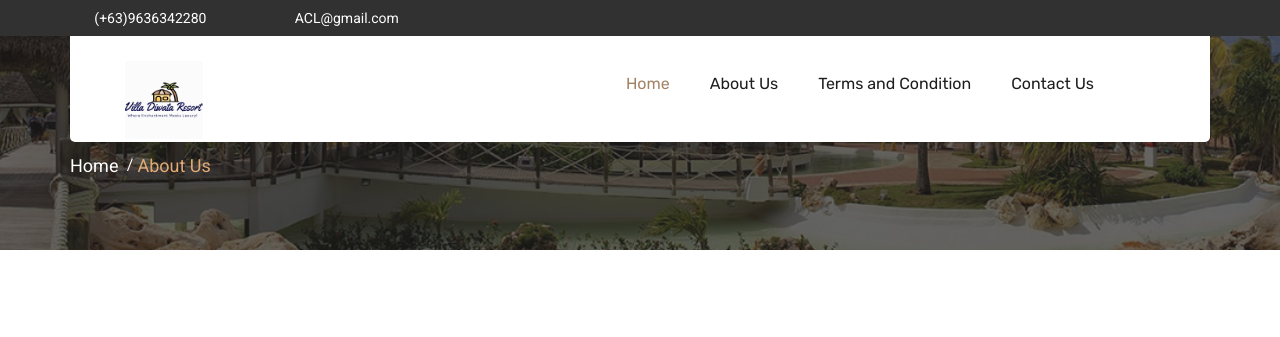
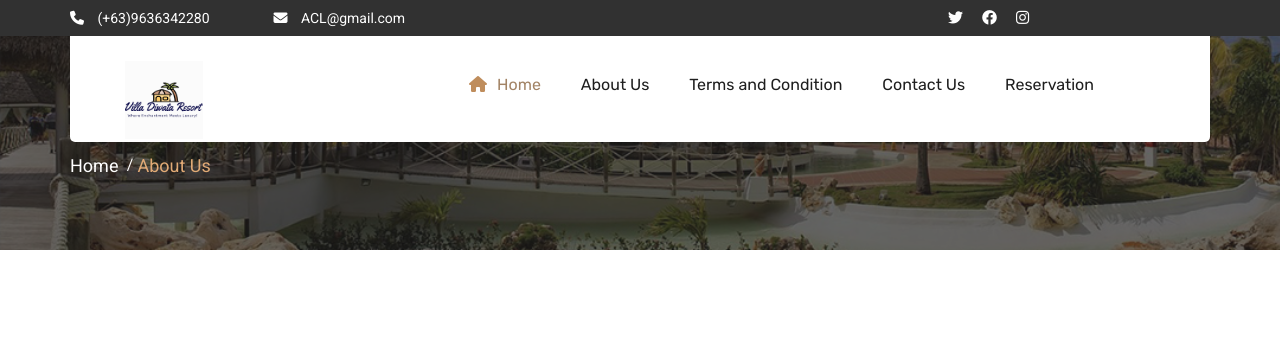
Before and after one commit to yel-x/diwatavilla, a PHP site: page /about.php in a window 1280 px wide. Shown: the top 337 px of the page. Run offline with PHP 8.4, Linux system fonts and the light colour scheme; a stand-in replaces the project's code that opens the database connection; some web fonts are replaced.

Commit message:
Update about.php

```diff
--- a/about.php
+++ b/about.php
@@ -18,6 +18,7 @@
 <link rel="stylesheet" type="text/css" href="css/style.css">
 <link rel="stylesheet" type="text/css" href="css/color.css">
 <link rel="stylesheet" type="text/css" href="css/responsive.css">
+<link rel="stylesheet" href="https://cdnjs.cloudflare.com/ajax/libs/font-awesome/6.4.0/css/all.min.css" integrity="sha512-iecdLmaskl7CVkqkXNQ/ZH/XLlvWZOJyj7Yy7tcenmpD1ypASozpmT/E0iPtmFIB46ZmdtAc9eNBvH0H/ZpiBw==" crossorigin="anonymous" referrerpolicy="no-referrer" />
 
 
 	<link rel="stylesheet" type="text/css" href="css/popup.php">
@@ -40,9 +41,10 @@
 					</div><!--con-links end-->
 					<div class="social-links">
 						<ul class="social-lnks">
-							<li><a href="#" title=""><i class="fa fa-facebook"></i></a></li>
-							<li><a href="#" title=""><i class="fa fa-twitter"></i></a></li>
-							<li><a href="#" title=""><i class="fa fa-google-plus"></i></a></li>
+						<li><a href="#" title=""><i class="fa-brands fa-twitter"></i></a></li>
+						<li><a href="#" title=""><i class="fa-brands fa-facebook"></i></a></li>
+						<li><a href="#" title=""><i class="fa-brands fa-instagram"></i></a></li>
+
 
 						</ul>
 
@@ -60,13 +62,15 @@
 						<div class="menu-search">
 							<nav>
 								<ul>
-									<li class="active menu-item-has-children"><a href="index.php" title=""><i class="fa fa-joomla"></i>Home</a>
+									<li class="active menu-item-has-children"><a href="index.php" title=""><i class="fa-solid fa-house"></i>Home</a>
 
 									</li>
 
 									<li><a href="about.php" title="">About Us</a></li>
 										<li><a href="term.php" title="">Terms and Condition</a></li>
 									<li><a href="contact.php" title="">Contact Us</a></li>
+									<li><a href="reservation.php" title="">Reservation</a></li>
+
 								</ul>
 		 					</nav><!--nav end-->
 
@@ -209,9 +213,9 @@
 											<p>Lorem ipsum dolor sit amet, consectetuer adipiscing elit,  sed diam nonummy nibh euismod it tincidunt ut laoreet commodo consequat.  </p>
 
 											<ul class="sc-links">
-												<li><a href="#" title=""><i class="fa fa-facebook"></i></a></li>
-												<li><a href="#" title=""><i class="fa fa-twitter"></i></a></li>
-												<li><a href="#" title=""><i class="fa fa-google-plus"></i></a></li>
+											<li><a href="#" title=""><i class="fa-brands fa-twitter"></i></a></li>
+											<li><a href="#" title=""><i class="fa-brands fa-facebook"></i></a></li>
+											<li><a href="#" title=""><i class="fa-brands fa-instagram"></i></a></li>
 
 											</ul>
 										</div><!--about-widget end-->
```
